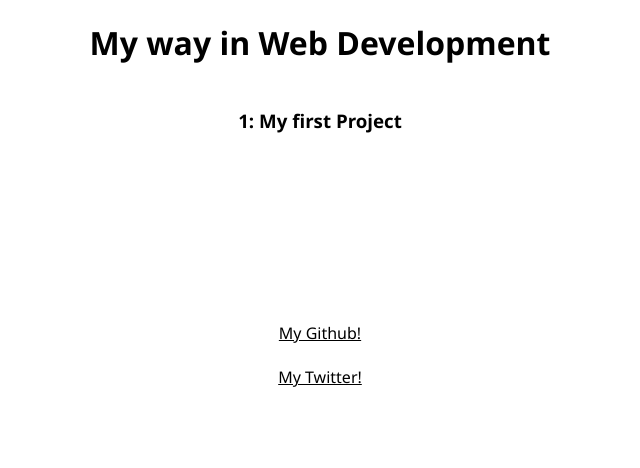
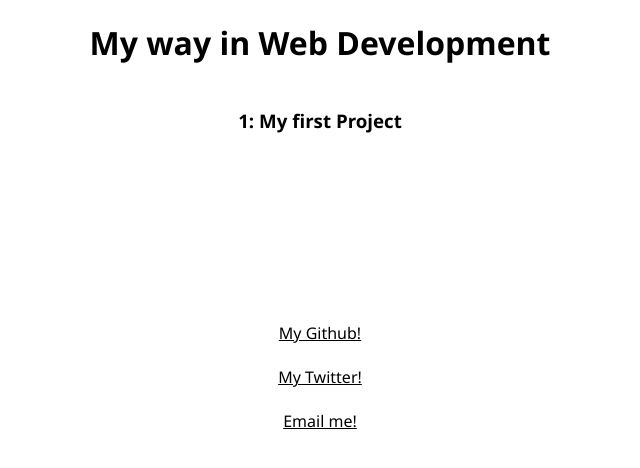
Before and after one commit to AllegueRaul/AllRaul-Blog, a plain HTML site: page index.html in a window 1280 px wide. Shown: the whole page, without its empty margins (320-960 px from the left). Drawn offline with Linux system fonts and the light colour scheme.

Commit message:
Add files via upload

```diff
--- a/index.html
+++ b/index.html
@@ -10,5 +10,5 @@
     <h3 class="one" onclick="window.location.href='LetterSoups.html'">1: My first Project</h3>
     <br>
 </body>
-<footer><a href="https://github.com/AllegueRaul">My Github!</a> <br><br> <a href="https://twitter.com/Allegue_">My Twitter!</a></footer>
+<footer><a href="https://github.com/AllegueRaul">My Github!</a> <br><br> <a href="https://twitter.com/Allegue_">My Twitter!</a> <br><br> <a href="mailto: allfdezraul@gmail.com">Email me!</a></footer>
 </html>
```
